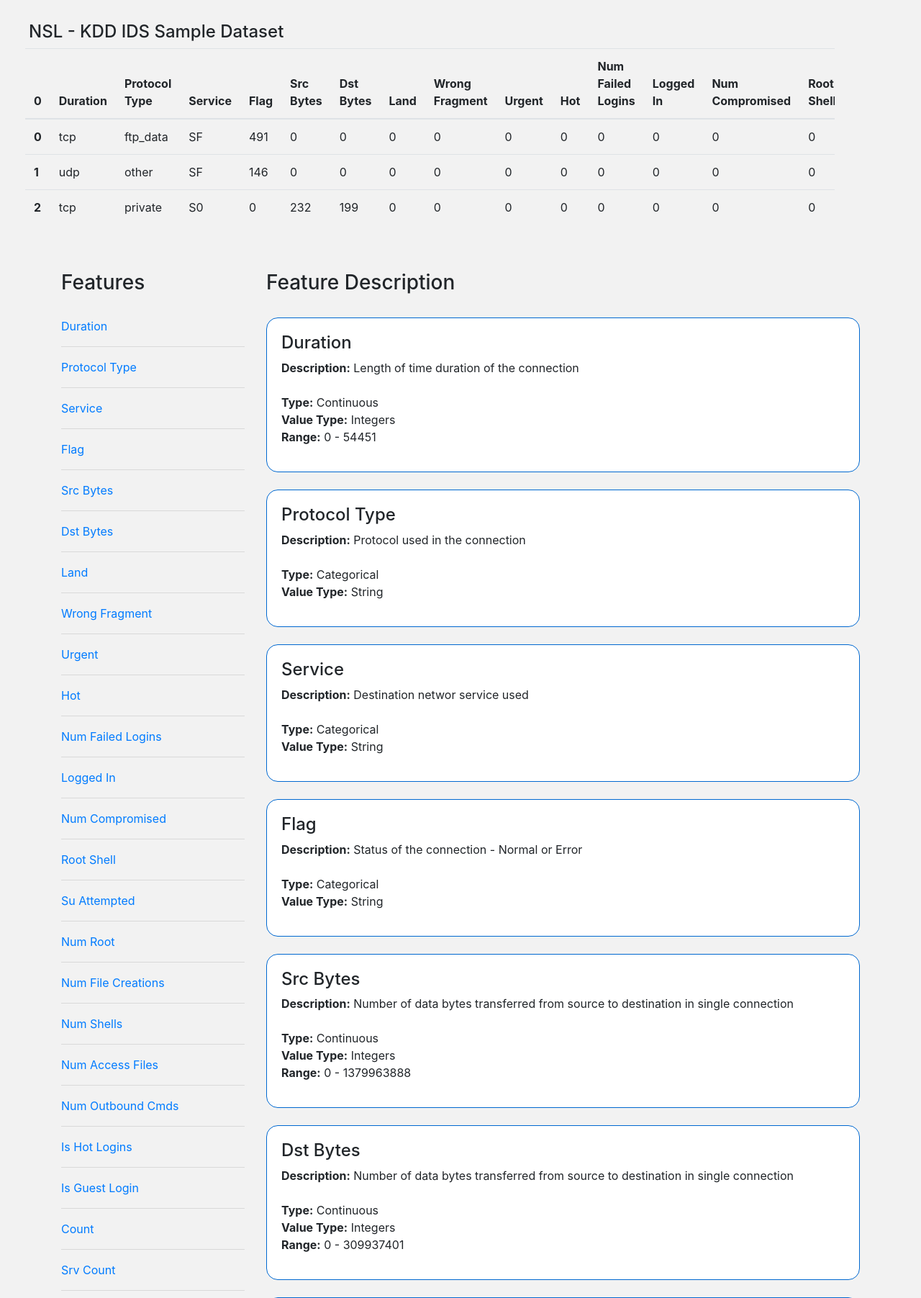
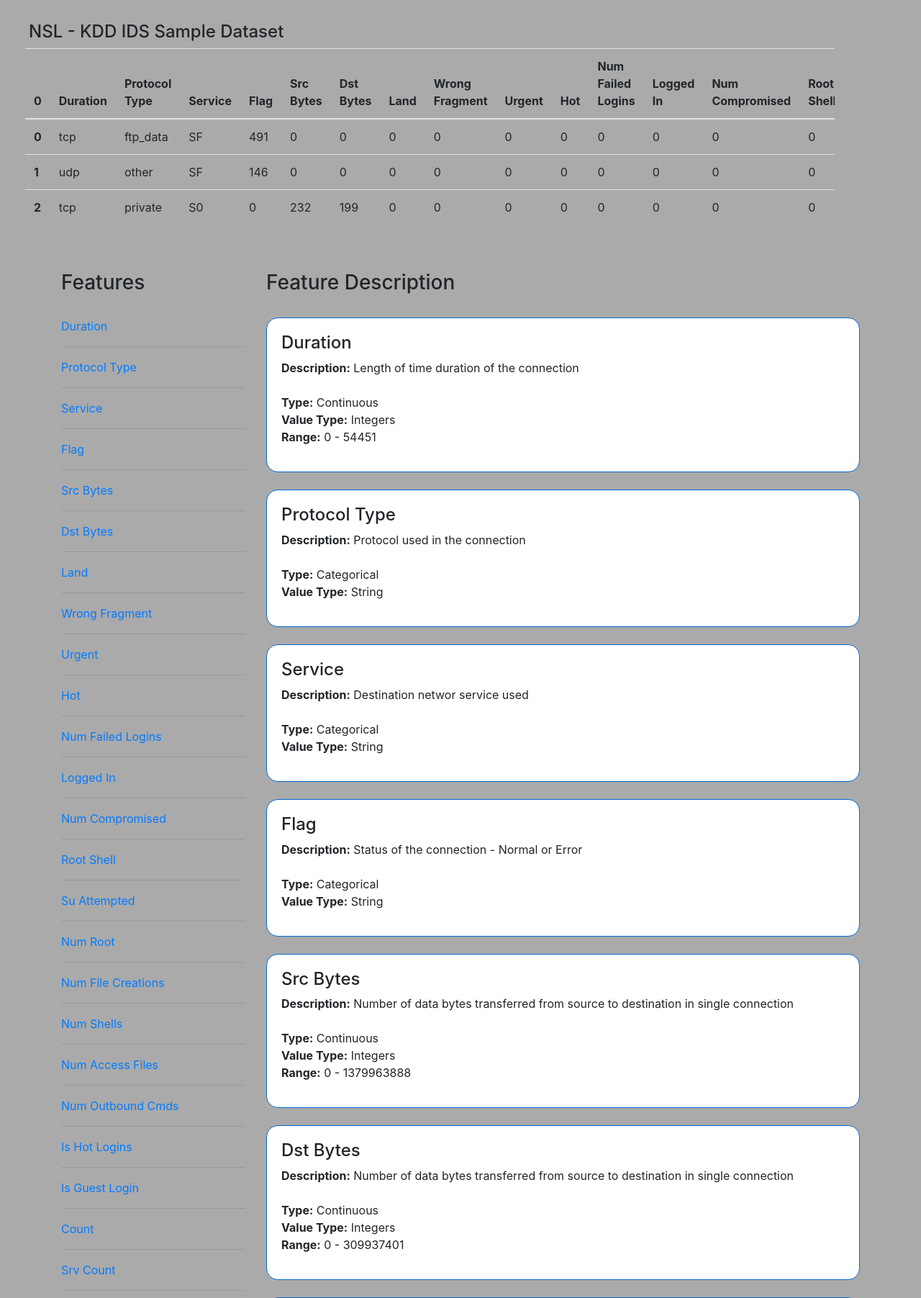
Before and after one commit to DhruvBhirud/Intrusion-Detection-System-using-ML, a Python web app: template templates/features.html in a window 1280 px wide. Shown: the part 66-1869 px from the top of the page at 72% size. Run offline with Jinja, Linux system fonts and the light colour scheme; the template is opened without the code that fills it, so the values that code supplies are empty; some libraries are stand-ins or nearby versions.

Commit message:
update color

```diff
--- a/templates/analysis.html
+++ b/templates/analysis.html
@@ -23,7 +23,7 @@
       border:1px solid #0068d0;
     }
     .body{
-      background-color: #f2f2f2;
+      background-color: #aaaaaa;
     }
   </style>
 </head>
--- a/templates/features.html
+++ b/templates/features.html
@@ -27,7 +27,7 @@
     html, body {
     max-width: 100%;
     overflow-x: hidden;
-    background-color: #f2f2f2;
+    background-color: #aaaaaa;
     }
   </style>
 </head>
--- a/templates/index.html
+++ b/templates/index.html
@@ -16,7 +16,7 @@
       border:1px solid #0068d0;
     }
     .body{
-      background-color: #f2f2f2;
+      background-color: #aaaaaa;
     }
   </style>
 </head>
--- a/templates/index_old.html
+++ b/templates/index_old.html
@@ -32,7 +32,7 @@
       border:1px solid #0068d0;
     }
     .body{
-      background-color: #f2f2f2;
+      background-color: #aaaaaa;
     }
   </style>
 </head>
--- a/templates/result.html
+++ b/templates/result.html
@@ -25,7 +25,7 @@
       border-radius: 1em;
     }
     .body{
-      background-color: #f2f2f2;
+      background-color: #aaaaaa;
     }
   </style>
 
```
